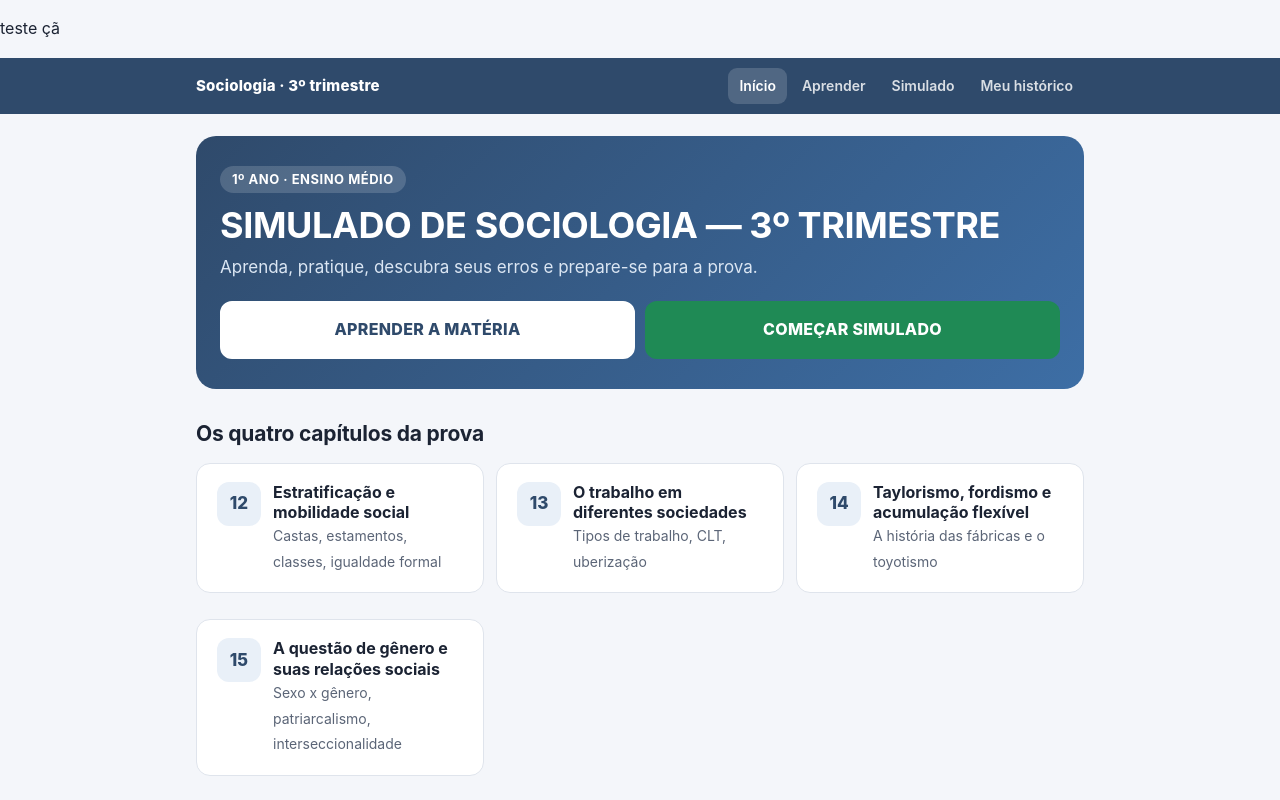
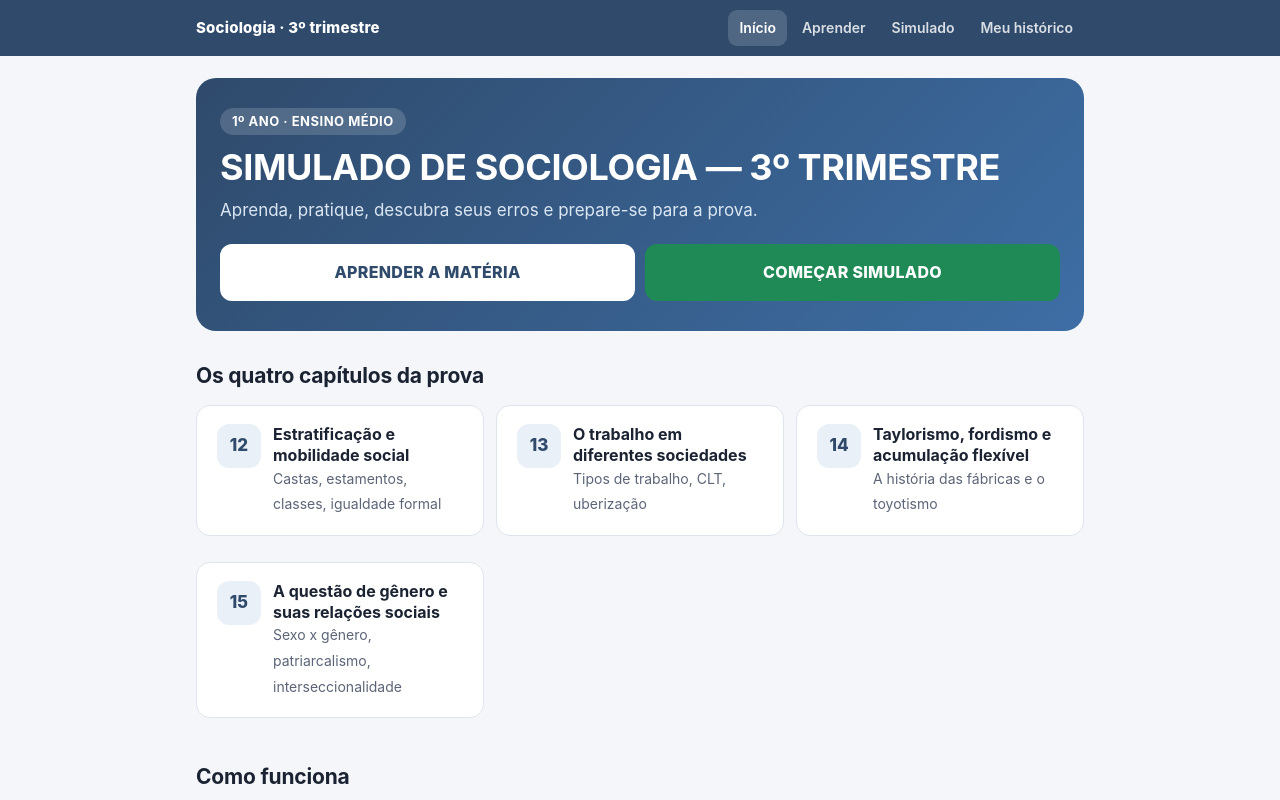
Before and after one commit to pedrovanitelli-a11y/simulado-sociologia, a plain HTML site: page index.html in a window 1280 px wide. Shown: the top 800 px of the page. Drawn offline with Linux system fonts and the light colour scheme.

Commit message:
Update index.html

```diff
--- a/index.html
+++ b/index.html
@@ -1,5 +1,4 @@
 <!DOCTYPE html>
-<p>teste çã</p><!DOCTYPE html>
 <html lang="pt-BR">
 <head>
 <meta charset="utf-8">
```
